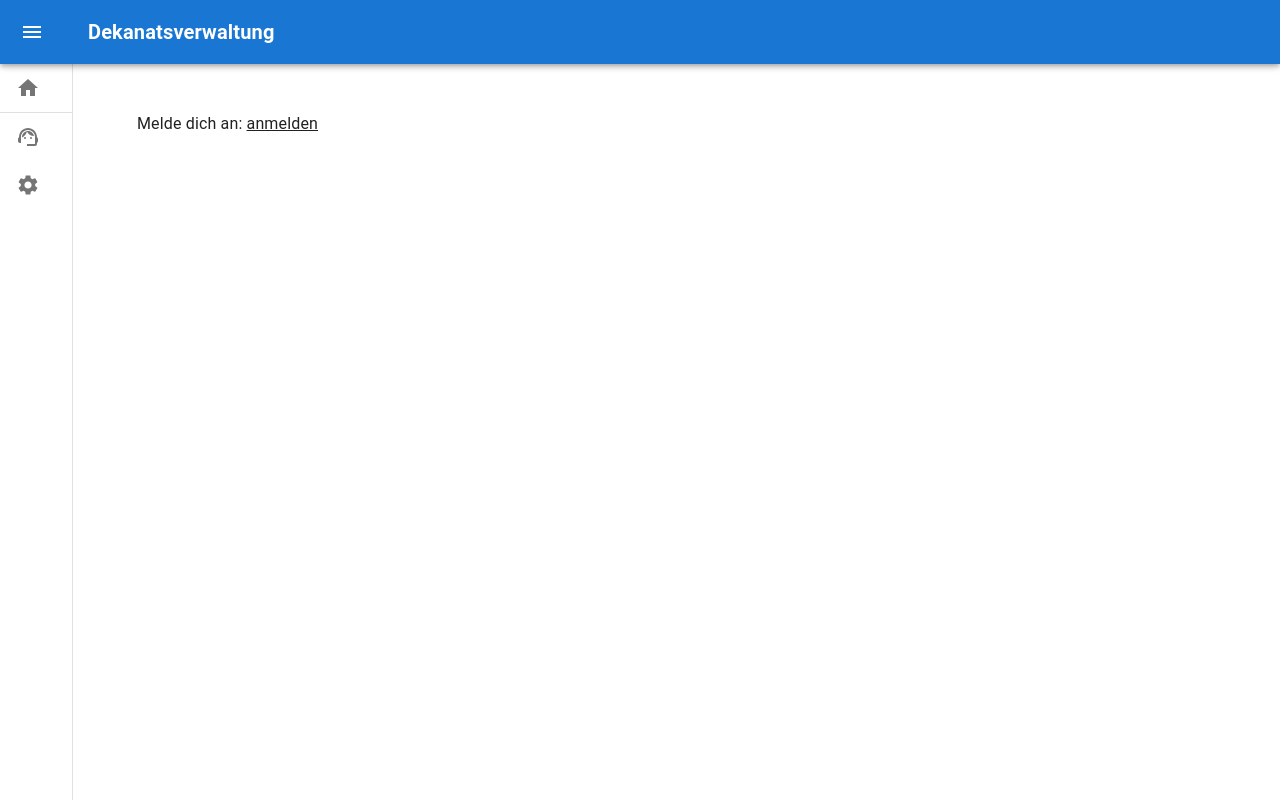
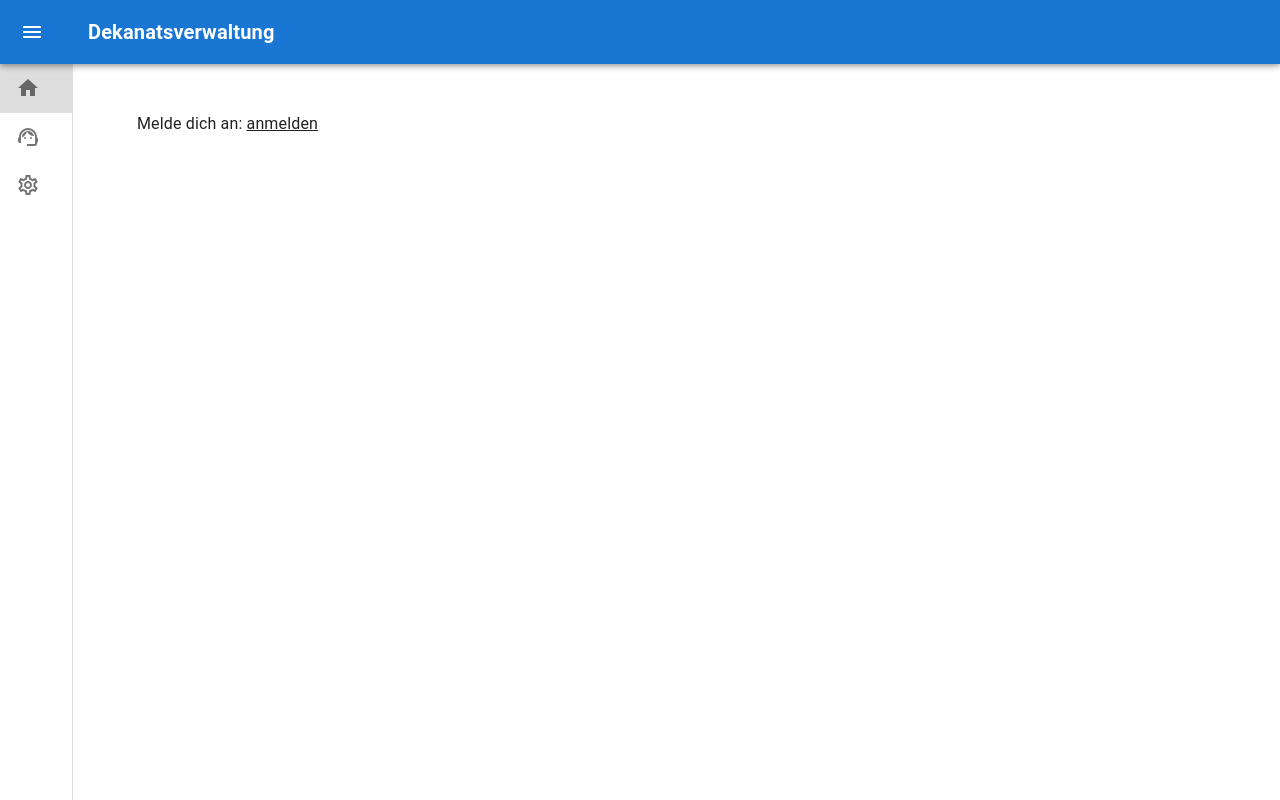
Before and after one commit to intutable/intutable, a Next.js app: page / in a window 1280 px wide. Built offline with nearby package versions, Linux system fonts and the light colour scheme.

Commit message:
feat(Layout Drawer): provide outlined icon for non active tabs

```diff
--- a/src/components/Layout/Header.tsx
+++ b/src/components/Layout/Header.tsx
@@ -22,9 +22,13 @@ import { styled, CSSObject, Theme } from "@mui/material/styles"
 import MenuIcon from "@mui/icons-material/Menu"
 import ChevronLeftIcon from "@mui/icons-material/ChevronLeft"
 import WorkspacesIcon from "@mui/icons-material/Workspaces"
+import WorkspacesIconOutlined from "@mui/icons-material/WorkspacesOutlined"
 import SettingsIcon from "@mui/icons-material/Settings"
+import SettingsIconOutlined from "@mui/icons-material/SettingsOutlined"
 import HomeIcon from "@mui/icons-material/Home"
+import HomeIconOutlined from "@mui/icons-material/HomeOutlined"
 import SupportAgentIcon from "@mui/icons-material/SupportAgent"
+import SupportAgentIconOutlined from "@mui/icons-material/SupportAgentOutlined"
 import Link from "@components/Link/Link"
 import LogoutButton from "@components/Login/LogoutButton"
 import { useAuth } from "@context/AuthContext"
@@ -71,7 +75,8 @@ const Drawer = styled(MuiDrawer, {
 }))
 
 type DrawerListItemProps = {
-    icon: React.ReactNode
+    nonActiveIcon: React.ReactNode
+    activeIcon: React.ReactNode
     text: string
     href: string
 }
@@ -79,17 +84,31 @@ type DrawerListItemProps = {
 const DrawerListItem: React.FC<DrawerListItemProps> = props => {
     const router = useRouter()
     return (
-        <ListItem button onClick={() => router.push(props.href)}>
-            <ListItemIcon>{props.icon}</ListItemIcon>
+        <ListItem
+            button
+            onClick={() => router.push(props.href)}
+            sx={{
+                ...(router.pathname === props.href && {
+                    bgcolor: "#dedede",
+                }),
+                "&:hover": {},
+            }}
+        >
+            <ListItemIcon>
+                {router.pathname === props.href
+                    ? props.activeIcon
+                    : props.nonActiveIcon}
+            </ListItemIcon>
             <ListItemText primary={props.text} />
         </ListItem>
     )
 }
 
 const Header = () => {
+    const router = useRouter()
     const { user } = useAuth()
+    const theme = useTheme()
 
-    const theme = useTheme()
     const [drawerOpen, setDrawerOpen] = useState<boolean>(false)
 
     const toggleDrawer = () => setDrawerOpen(prev => !prev)
@@ -192,25 +211,29 @@ const Header = () => {
                 <DrawerListItem
                     text="Startseite"
                     href="/"
-                    icon={<HomeIcon />}
+                    nonActiveIcon={<HomeIconOutlined />}
+                    activeIcon={<HomeIcon />}
                 />
                 {user && (
                     <DrawerListItem
                         text="Projekte"
                         href="/projects"
-                        icon={<WorkspacesIcon />}
+                        nonActiveIcon={<WorkspacesIconOutlined />}
+                        activeIcon={<WorkspacesIcon />}
                     />
                 )}
                 <Divider />
                 <DrawerListItem
-                    text="Support"
+                    text="Service Desk"
                     href="/service-desk"
-                    icon={<SupportAgentIcon />}
+                    nonActiveIcon={<SupportAgentIconOutlined />}
+                    activeIcon={<SupportAgentIcon />}
                 />
                 <DrawerListItem
                     text="Einstellungen"
                     href="/settings"
-                    icon={<SettingsIcon />}
+                    nonActiveIcon={<SettingsIconOutlined />}
+                    activeIcon={<SettingsIcon />}
                 />
             </Drawer>
         </>
```
